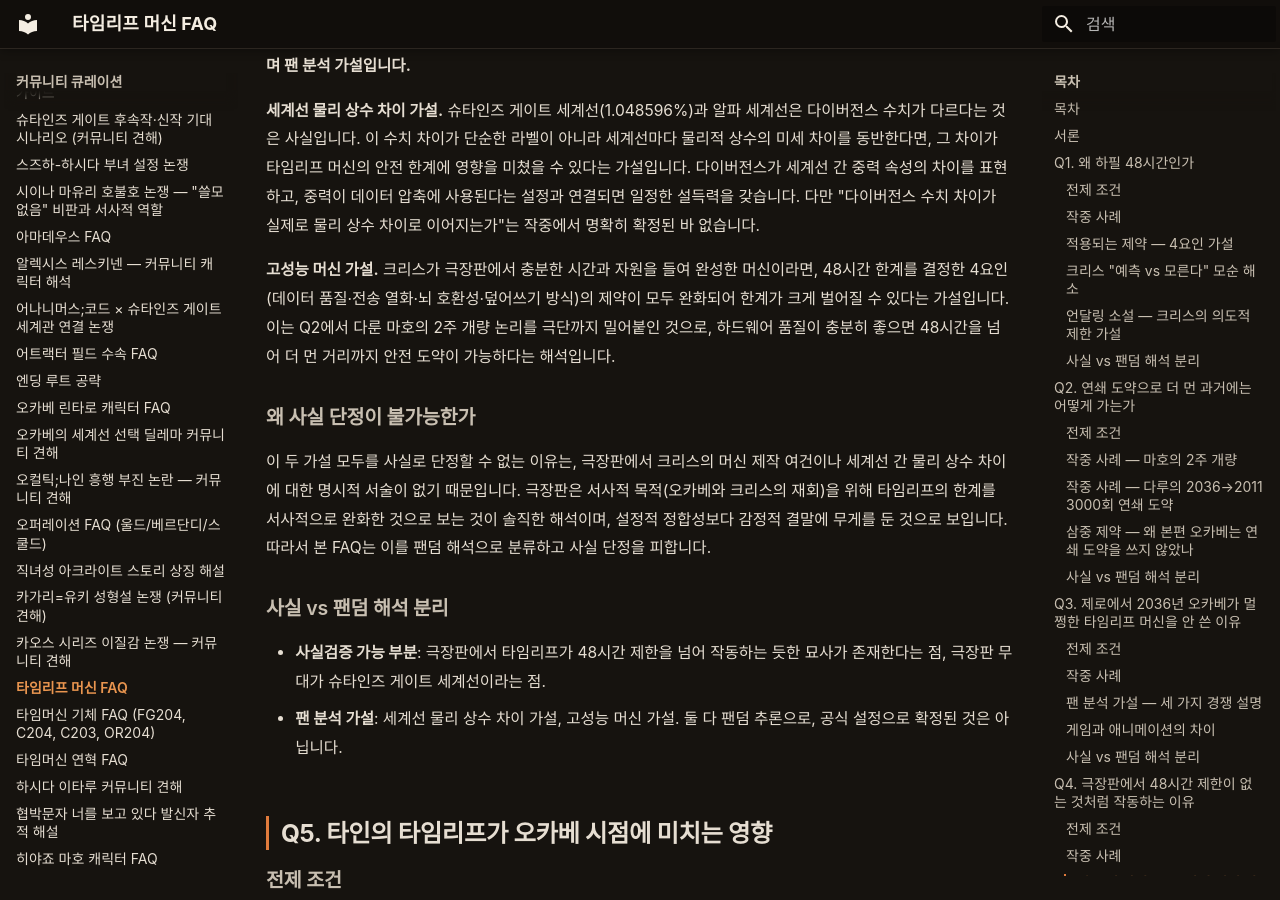
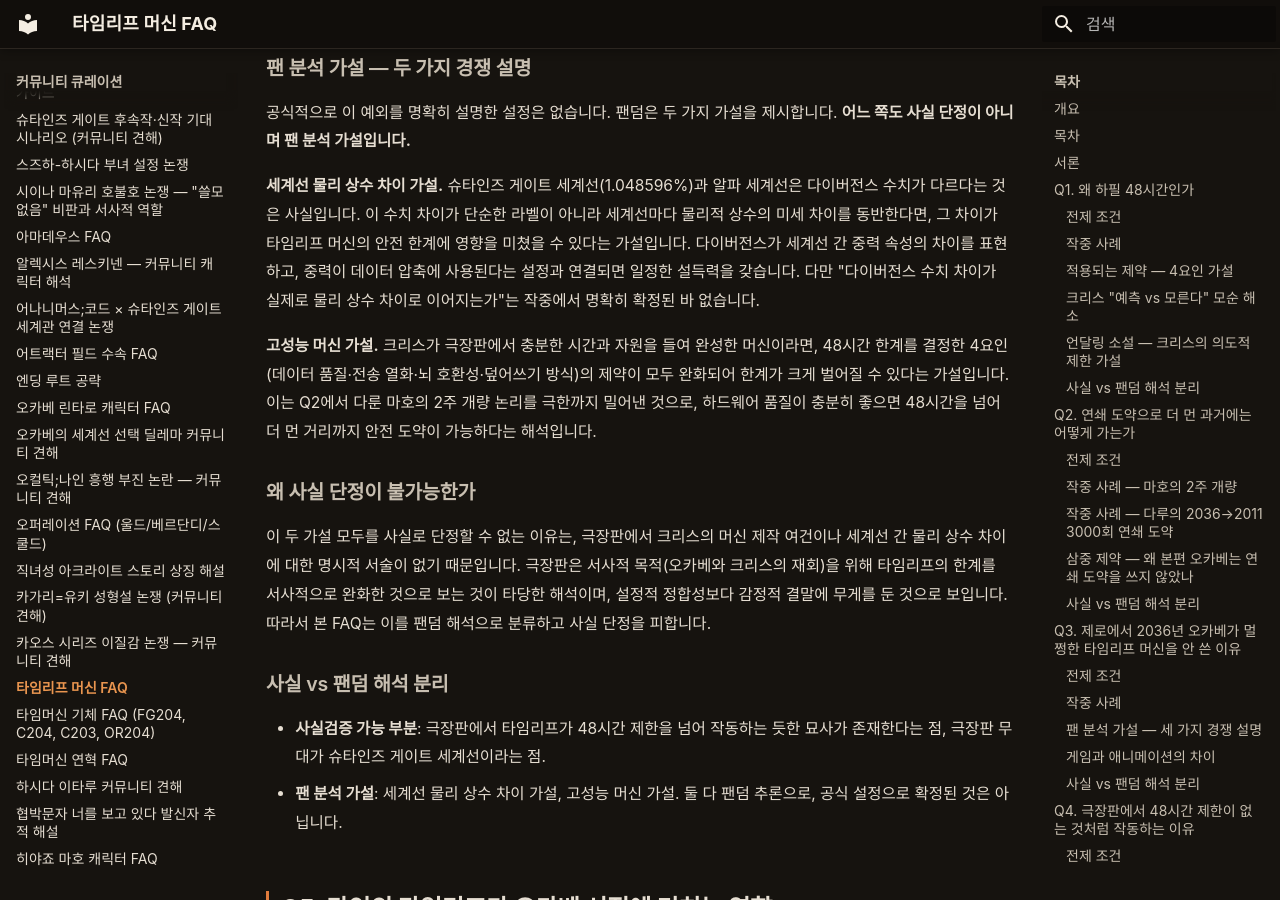
Before and after one commit to sgwiki/sgwiki.github.io, an MkDocs documentation site: the page built from wiki/커뮤니티-큐레이션/타임리프-머신-FAQ.md, in a window 1280 px wide and 900 px high, scrolled down 6747 px. Built offline with MkDocs 1.6.1 and Material for MkDocs 9.7.7, drawn with Linux system fonts in a browser that asks for light colours; some web fonts are replaced; some of the changed text lies outside the part shown.

Commit message:
chore(wiki): 타임리프-머신-FAQ 정비 — 개요 섹션 추가·구어체 5곳 문어체 교정(왜 그런가·추론했다는·혼합하여·극한까지 밀어낸·타당한 해석)
Co-Authored-By: Claude Opus 4.6 <noreply@anthropic.com>

```diff
--- a/wiki/커뮤니티-큐레이션/타임리프-머신-FAQ.md
+++ b/wiki/커뮤니티-큐레이션/타임리프-머신-FAQ.md
@@ -14,6 +14,8 @@ description: "타임리프 머신의 48시간 한계, 연쇄 도약, 슈타인
     본 문서는 슈타인즈 게이트 본편 6장 이후 전개, 마유리 구출 루프, 슈타인즈 게이트 0 전 루트 및 결말, 극장판 《부하영역의 데자뷰》 결말까지 무방비하게 다룹니다.
 
 # 타임리프 머신 FAQ
+
+## 개요
 
 타임리프 머신은 슈타인즈 게이트 본편에서 마키세 크리스가 전화렌지(가칭)를 베이스로 완성한, 기억만을 과거로 전송하는 장치입니다. 메커니즘 총론과 48시간 한계의 상세 원인 가설, 기억 병존 모델은 전용 문서에서 이미 깊이 다루고 있으므로 본 FAQ에서는 중복 서술을 피합니다.
 
@@ -62,7 +64,7 @@ DCinside 슈타인즈 게이트 마이너 갤러리 등 커뮤니티에는 타
 
 ### 크리스 "예측 vs 모른다" 모순 해소
 
-이 4요인 가설을 받아들이면 크리스의 모순적 발언도 정리됩니다. 도약 전에 48시간을 "예측"할 수 있었던 것은 완성 직전 최종 조정 단계에서 테스트 데이터를 과거로 보내고 도착 데이터 무결성을 점검하는 과정에서 48시간이 안전 전송 상한임을 관찰했을 가능성이 있습니다. 반면 "모르겠다"는 발언은 한계의 존재 자체를 모른다는 뜻이 아니라, 자신이 예상했던 것보다 측정된 한계가 짧다는 데 놀랐으며 기계 구조나 시간 여행 규칙 중 자신이 파악하지 못한 세부가 구체적인 48시간이라는 값을 정한다고 가정했다는 의미로 해석됩니다.
+이 4요인 가설을 받아들이면 크리스의 모순적 발언도 정리됩니다. 도약 전에 48시간을 "예측"할 수 있었던 것은 완성 직전 최종 조정 단계에서 테스트 데이터를 과거로 보내고 도착 데이터 무결성을 점검하는 과정에서 48시간이 안전 전송 상한임을 관찰했을 가능성이 있습니다. 반면 "모르겠다"는 발언은 한계의 존재 자체를 모른다는 뜻이 아니라, 자신이 예상했던 것보다 측정된 한계가 짧다는 데 놀랐으며, 기계 구조나 시간 여행 규칙 중 자신이 파악하지 못한 세부가 구체적인 48시간이라는 값을 정한다고 추론했다는 의미로 해석됩니다.
 
 ### 언달링 소설 — 크리스의 의도적 제한 가설
 
@@ -153,11 +155,11 @@ DCinside 슈타인즈 게이트 마이너 갤러리 등 커뮤니티에는 타
 
 **세계선 물리 상수 차이 가설.** 슈타인즈 게이트 세계선(1.048596%)과 알파 세계선은 다이버전스 수치가 다르다는 것은 사실입니다. 이 수치 차이가 단순한 라벨이 아니라 세계선마다 물리적 상수의 미세 차이를 동반한다면, 그 차이가 타임리프 머신의 안전 한계에 영향을 미쳤을 수 있다는 가설입니다. 다이버전스가 세계선 간 중력 속성의 차이를 표현하고, 중력이 데이터 압축에 사용된다는 설정과 연결되면 일정한 설득력을 갖습니다. 다만 "다이버전스 수치 차이가 실제로 물리 상수 차이로 이어지는가"는 작중에서 명확히 확정된 바 없습니다.
 
-**고성능 머신 가설.** 크리스가 극장판에서 충분한 시간과 자원을 들여 완성한 머신이라면, 48시간 한계를 결정한 4요인(데이터 품질·전송 열화·뇌 호환성·덮어쓰기 방식)의 제약이 모두 완화되어 한계가 크게 벌어질 수 있다는 가설입니다. 이는 Q2에서 다룬 마호의 2주 개량 논리를 극단까지 밀어붙인 것으로, 하드웨어 품질이 충분히 좋으면 48시간을 넘어 더 먼 거리까지 안전 도약이 가능하다는 해석입니다.
+**고성능 머신 가설.** 크리스가 극장판에서 충분한 시간과 자원을 들여 완성한 머신이라면, 48시간 한계를 결정한 4요인(데이터 품질·전송 열화·뇌 호환성·덮어쓰기 방식)의 제약이 모두 완화되어 한계가 크게 벌어질 수 있다는 가설입니다. 이는 Q2에서 다룬 마호의 2주 개량 논리를 극한까지 밀어낸 것으로, 하드웨어 품질이 충분히 좋으면 48시간을 넘어 더 먼 거리까지 안전 도약이 가능하다는 해석입니다.
 
 ### 왜 사실 단정이 불가능한가
 
-이 두 가설 모두를 사실로 단정할 수 없는 이유는, 극장판에서 크리스의 머신 제작 여건이나 세계선 간 물리 상수 차이에 대한 명시적 서술이 없기 때문입니다. 극장판은 서사적 목적(오카베와 크리스의 재회)을 위해 타임리프의 한계를 서사적으로 완화한 것으로 보는 것이 솔직한 해석이며, 설정적 정합성보다 감정적 결말에 무게를 둔 것으로 보입니다. 따라서 본 FAQ는 이를 팬덤 해석으로 분류하고 사실 단정을 피합니다.
+이 두 가설 모두를 사실로 단정할 수 없는 이유는, 극장판에서 크리스의 머신 제작 여건이나 세계선 간 물리 상수 차이에 대한 명시적 서술이 없기 때문입니다. 극장판은 서사적 목적(오카베와 크리스의 재회)을 위해 타임리프의 한계를 서사적으로 완화한 것으로 보는 것이 타당한 해석이며, 설정적 정합성보다 감정적 결말에 무게를 둔 것으로 보입니다. 따라서 본 FAQ는 이를 팬덤 해석으로 분류하고 사실 단정을 피합니다.
 
 ### 사실 vs 팬덤 해석 분리
 
```
Also changed, not shown: other parts of wiki/커뮤니티-큐레이션/타임리프-머신-FAQ.md (+2 -2 lines).
